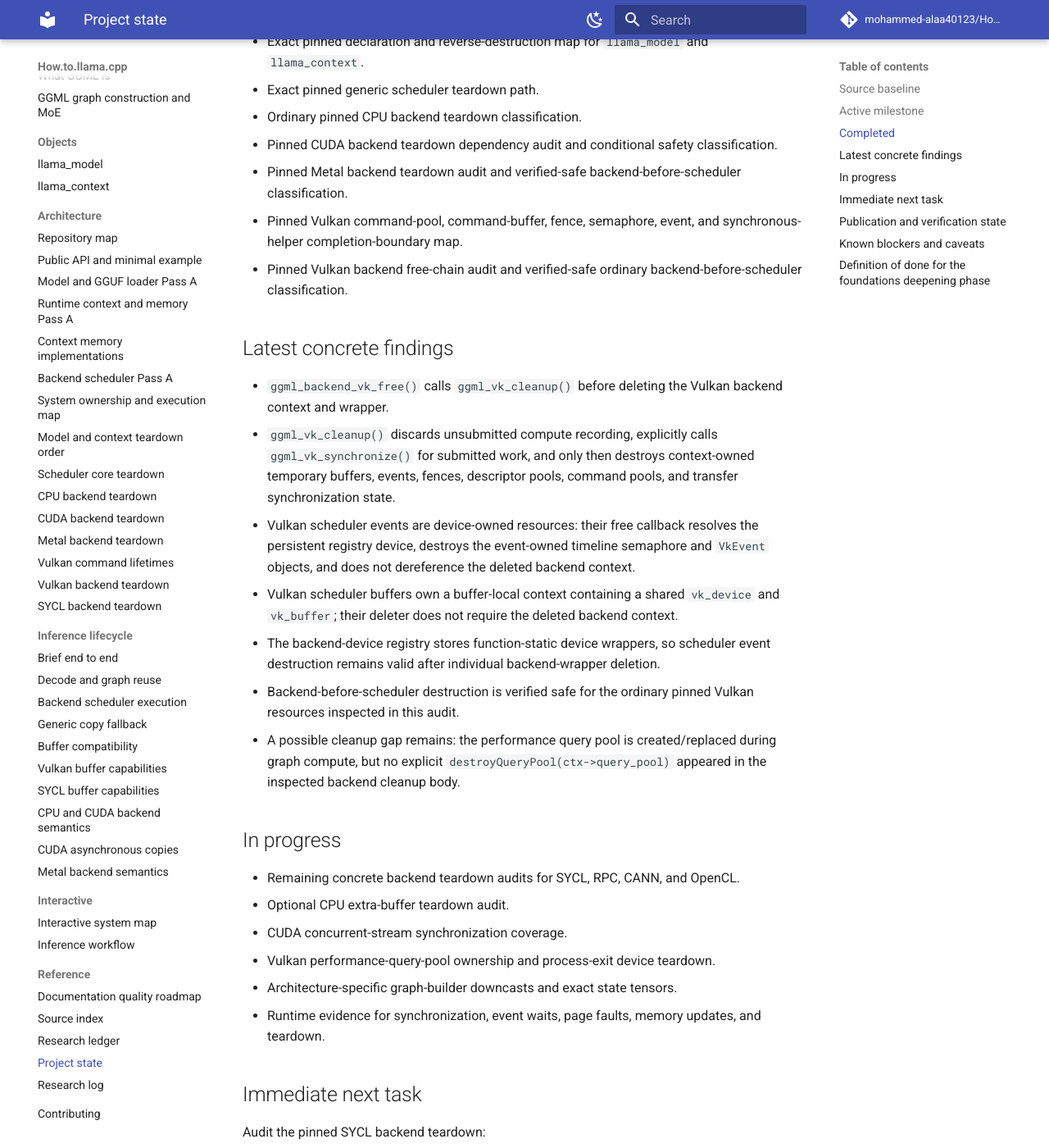
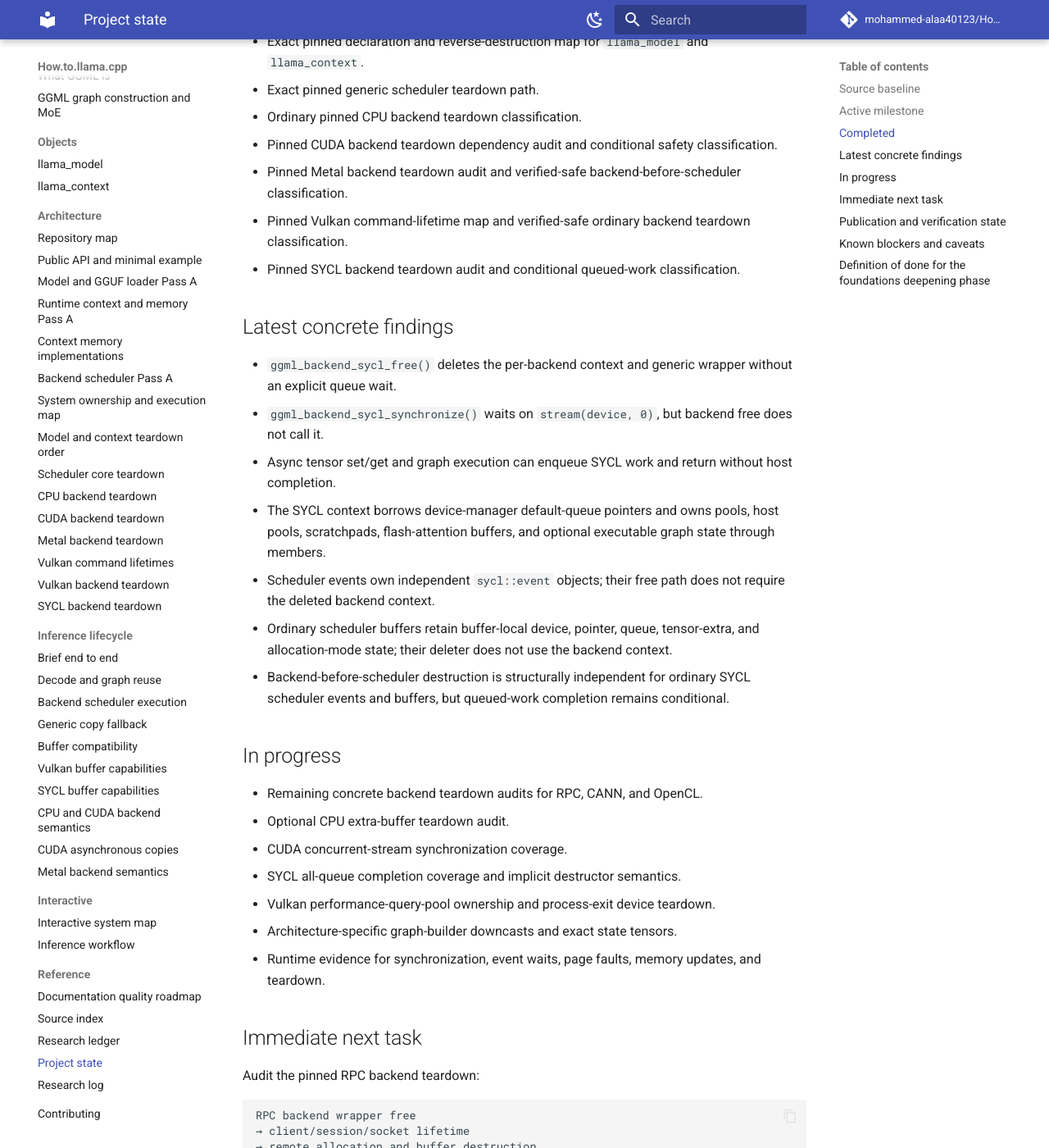
Before and after one commit to mohammed-alaa40123/How.to.llama.cpp, an MkDocs documentation site: the page built from docs/reference/project-state.md, in a window 1280 px wide and 1400 px high, scrolled down 863 px. Shown: the whole window at 82% size. Built offline with MkDocs 1.6.1 and Material for MkDocs 9.7.7, drawn with Linux system fonts in a browser that asks for light colours; comment, search, counter and statistics services are not loaded; some of the changed text lies outside the part shown.

Commit message:
docs: update project state for SYCL teardown

````diff
--- a/docs/reference/project-state.md
+++ b/docs/reference/project-state.md
@@ -25,69 +25,70 @@ Read this file after the root README on every run. It is the compact checkpoint
 - Ordinary pinned CPU backend teardown classification.
 - Pinned CUDA backend teardown dependency audit and conditional safety classification.
 - Pinned Metal backend teardown audit and verified-safe backend-before-scheduler classification.
-- Pinned Vulkan command-pool, command-buffer, fence, semaphore, event, and synchronous-helper completion-boundary map.
-- Pinned Vulkan backend free-chain audit and verified-safe ordinary backend-before-scheduler classification.
+- Pinned Vulkan command-lifetime map and verified-safe ordinary backend teardown classification.
+- Pinned SYCL backend teardown audit and conditional queued-work classification.
 
 ## Latest concrete findings
 
-- `ggml_backend_vk_free()` calls `ggml_vk_cleanup()` before deleting the Vulkan backend context and wrapper.
-- `ggml_vk_cleanup()` discards unsubmitted compute recording, explicitly calls `ggml_vk_synchronize()` for submitted work, and only then destroys context-owned temporary buffers, events, fences, descriptor pools, command pools, and transfer synchronization state.
-- Vulkan scheduler events are device-owned resources: their free callback resolves the persistent registry device, destroys the event-owned timeline semaphore and `VkEvent` objects, and does not dereference the deleted backend context.
-- Vulkan scheduler buffers own a buffer-local context containing a shared `vk_device` and `vk_buffer`; their deleter does not require the deleted backend context.
-- The backend-device registry stores function-static device wrappers, so scheduler event destruction remains valid after individual backend-wrapper deletion.
-- Backend-before-scheduler destruction is verified safe for the ordinary pinned Vulkan resources inspected in this audit.
-- A possible cleanup gap remains: the performance query pool is created/replaced during graph compute, but no explicit `destroyQueryPool(ctx->query_pool)` appeared in the inspected backend cleanup body.
+- `ggml_backend_sycl_free()` deletes the per-backend context and generic wrapper without an explicit queue wait.
+- `ggml_backend_sycl_synchronize()` waits on `stream(device, 0)`, but backend free does not call it.
+- Async tensor set/get and graph execution can enqueue SYCL work and return without host completion.
+- The SYCL context borrows device-manager default-queue pointers and owns pools, host pools, scratchpads, flash-attention buffers, and optional executable graph state through members.
+- Scheduler events own independent `sycl::event` objects; their free path does not require the deleted backend context.
+- Ordinary scheduler buffers retain buffer-local device, pointer, queue, tensor-extra, and allocation-mode state; their deleter does not use the backend context.
+- Backend-before-scheduler destruction is structurally independent for ordinary SYCL scheduler events and buffers, but queued-work completion remains conditional.
 
 ## In progress
 
-- Remaining concrete backend teardown audits for SYCL, RPC, CANN, and OpenCL.
+- Remaining concrete backend teardown audits for RPC, CANN, and OpenCL.
 - Optional CPU extra-buffer teardown audit.
 - CUDA concurrent-stream synchronization coverage.
+- SYCL all-queue completion coverage and implicit destructor semantics.
 - Vulkan performance-query-pool ownership and process-exit device teardown.
 - Architecture-specific graph-builder downcasts and exact state tensors.
 - Runtime evidence for synchronization, event waits, page faults, memory updates, and teardown.
 
 ## Immediate next task
 
-Audit the pinned SYCL backend teardown:
+Audit the pinned RPC backend teardown:
 
 ```text
-SYCL backend wrapper free
-→ queue wait/completion behavior
-→ context and stream/queue ownership
-→ scheduler event implementation
-→ USM/device/host buffer destruction
-→ static registry/device lifetime
+RPC backend wrapper free
+→ client/session/socket lifetime
+→ remote allocation and buffer destruction
+→ request completion and synchronization
+→ scheduler event/buffer behavior
+→ reconnect/error paths
 → classify backend-before-scheduler ordering
 ```
 
 Required deliverables:
 
-1. exact SYCL backend/context free chain;
-2. queue completion behavior during free;
-3. event and buffer ownership after backend-wrapper deletion;
-4. static device/buffer-type lifetime;
+1. exact RPC backend/client free chain;
+2. completion behavior for outstanding requests;
+3. remote buffer and scheduler-resource ownership after backend-wrapper deletion;
+4. transport/session lifetime and error paths;
 5. safety classification for the pinned context member order;
 6. truth labels and durable context updates.
 
 ## Publication and verification state
 
-- New page: `docs/architecture/vulkan-backend-teardown.md`.
-- Page commit: `00d82b68637722e84fd68bdd4d1d82b9d94226a8`.
-- Navigation commit: `69b0fed03e807d4fd913720258e477c10e660a8f`.
-- README/TODO commit: `66c2769d6a702e5e77dafaef408c146ca3b4fc85`.
-- Detailed note commit: `73d5357941624060547018dbfcc8a18ca06b8de6`.
-- Connector-side re-fetch confirmed that the new page is present on `main` with the expected classification, source links, Mermaid teardown map, and truth-labelled sections.
-- Commit-scoped workflow lookup for `73d5357941624060547018dbfcc8a18ca06b8de6` returned `workflow_runs: []`; Documentation CI, Pages deployment, and hourly-context validation are unverified rather than confirmed failed.
-- Searches for the Pages root and new route returned no indexed results. The available web safety gate then rejected direct opening of both URLs, so live HTTP status and rendered content remain unverified.
+- New page: `docs/architecture/sycl-backend-teardown.md`.
+- Page commit: `b8c8cf2cf1ea6bdb0ab384b52b12c91c0e29a6bb`.
+- Navigation commit: `c042f9f5ea140eff2f439c30138173f3cc2ff62a`.
+- Detailed note commit: `f0f78da40afa0e617bbbf0a6befb5a8436d649ce`.
+- Connector-side inspection confirmed the new page and pinned source claims.
 - No new external secondary source was introduced; the research ledger remains unchanged.
+- Local validation remains blocked because cloning fails with `Could not resolve host: github.com`.
+- Latest GitHub Actions and Pages verification results are recorded below after inspection.
 
 ## Known blockers and caveats
 
-- **Local validation blocker:** the execution environment cannot resolve `github.com` and has no usable repository checkout, so `validate_project_context.py`, interactive-link tests, unit tests, strict MkDocs build, and `check_site.sh` could not run locally.
-- **CI visibility blocker:** the available commit-scoped workflow endpoint returned an empty run list and does not expose push-triggered results reliably.
-- **Pages verification blocker:** public search did not index the Pages root or new route, and the web safety gate rejected direct opening; HTTP response and expected rendered content could not be inspected.
-- **Vulkan query-pool caveat:** the inspected cleanup path does not explicitly destroy the optional performance query pool; ownership or leak behavior needs a focused follow-up.
+- **Local validation blocker:** the execution environment cannot resolve `github.com` and has no usable repository checkout, so project validators, tests, strict MkDocs build, and `check_site.sh` cannot run locally.
+- **CI visibility blocker:** connector commit-status and workflow data may lag or omit push-triggered runs; absence of records is treated as unverified, not as success or failure.
+- **Pages verification blocker:** if the public route cannot be opened or indexed, HTTP status and rendered content remain unverified.
+- **SYCL completion caveat:** backend free does not explicitly wait before destroying context-owned resources.
+- **Vulkan query-pool caveat:** the optional performance query pool still needs a focused ownership audit.
 - Mapping, allocation, residency, validity, command completion, ownership, and release remain distinct states.
 
 ## Definition of done for the foundations deepening phase
````
Also changed, not shown: other parts of docs/reference/project-state.md (+1 -1 lines).
